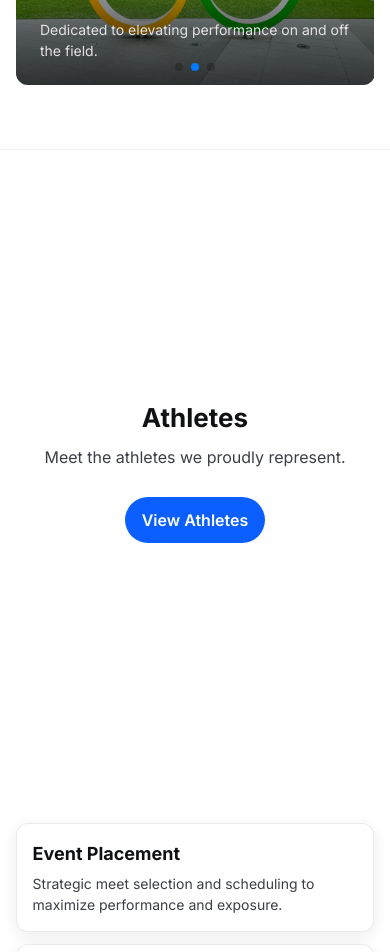
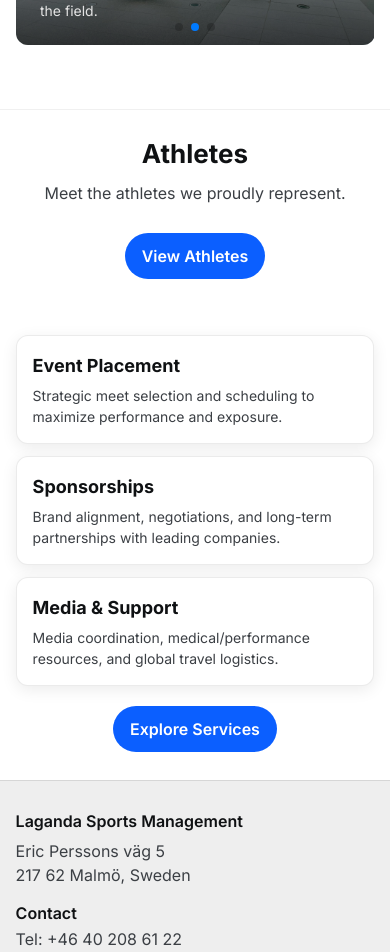
Before and after one commit to Mutisostud02/langandaSM, a React (Vite) app: page / in a window 390 px wide. Shown: the part 1040-1992 px from the top of the page. Built offline with nearby package versions, Linux system fonts and the light colour scheme; grey boxes are pictures that could not be loaded.

Commit message:
edited screen layouts

```diff
--- a/src/App.jsx
+++ b/src/App.jsx
@@ -204,50 +204,15 @@ function App() {
                 </div>
               </section>
 
-              {/* Athletes CTA with flanking images (dynamic from dataset) */}
+              {/* Athletes CTA without flanking images */}
               <section className="home-athletes-cta">
                 <div className="container">
-                  <div className="home-cta-row home-cta-row--with-images">
-                    {(() => {
-                      const withImages = (athletesHome || []).filter(a => a?.image);
-                      const left = withBase(withImages[0]?.image || "/athletes/claudio-schwarz-head.jpg");
-                      const leftAlt = withImages[0]?.name || "Featured athlete";
-                      const right = withBase(withImages[1]?.image || "/athletes/tsimur-asayonak-head.jpg");
-                      const rightAlt = withImages[1]?.name || "Athlete spotlight";
-                      return (
-                        <>
-                          <div className="home-cta-img-wrap left">
-                            <img
-                              src={left}
-                              alt={leftAlt}
-                              loading="lazy"
-                              className="home-cta-img"
-                              width="420"
-                              height="280"
-                              onError={(e) => { if (e.currentTarget.src !== fallbackImg) e.currentTarget.src = fallbackImg; }}
-                            />
-                          </div>
-                          <div className="home-cta-center">
-                            <h2>Athletes</h2>
-                            <p className="section-subtitle">Meet the athletes we proudly represent.</p>
-                            <div className="actions">
-                              <Link className="button button--primary" to="/athletes">View Athletes</Link>
-                            </div>
-                          </div>
-                          <div className="home-cta-img-wrap right">
-                            <img
-                              src={right}
-                              alt={rightAlt}
-                              loading="lazy"
-                              className="home-cta-img"
-                              width="420"
-                              height="280"
-                              onError={(e) => { if (e.currentTarget.src !== fallbackImg) e.currentTarget.src = fallbackImg; }}
-                            />
-                          </div>
-                        </>
-                      );
-                    })()}
+                  <div className="home-cta-row">
+                    <h2>Athletes</h2>
+                    <p className="section-subtitle">Meet the athletes we proudly represent.</p>
+                    <div className="actions">
+                      <Link className="button button--primary" to="/athletes">View Athletes</Link>
+                    </div>
                   </div>
                 </div>
               </section>
--- a/src/index.css
+++ b/src/index.css
@@ -199,6 +199,11 @@ section { scroll-margin-top: calc(var(--header-offset) + 8px); }
 
 @media (min-width: 960px) {
   .home-cta-img { height: 280px; }
+}
+
+/* Reduce extra top spacing before hero heading on mobile */
+@media (max-width: 768px) {
+  .home-hero { padding: 16px 0 20px; }
 }
 
 @media (max-width: 800px) {
```
